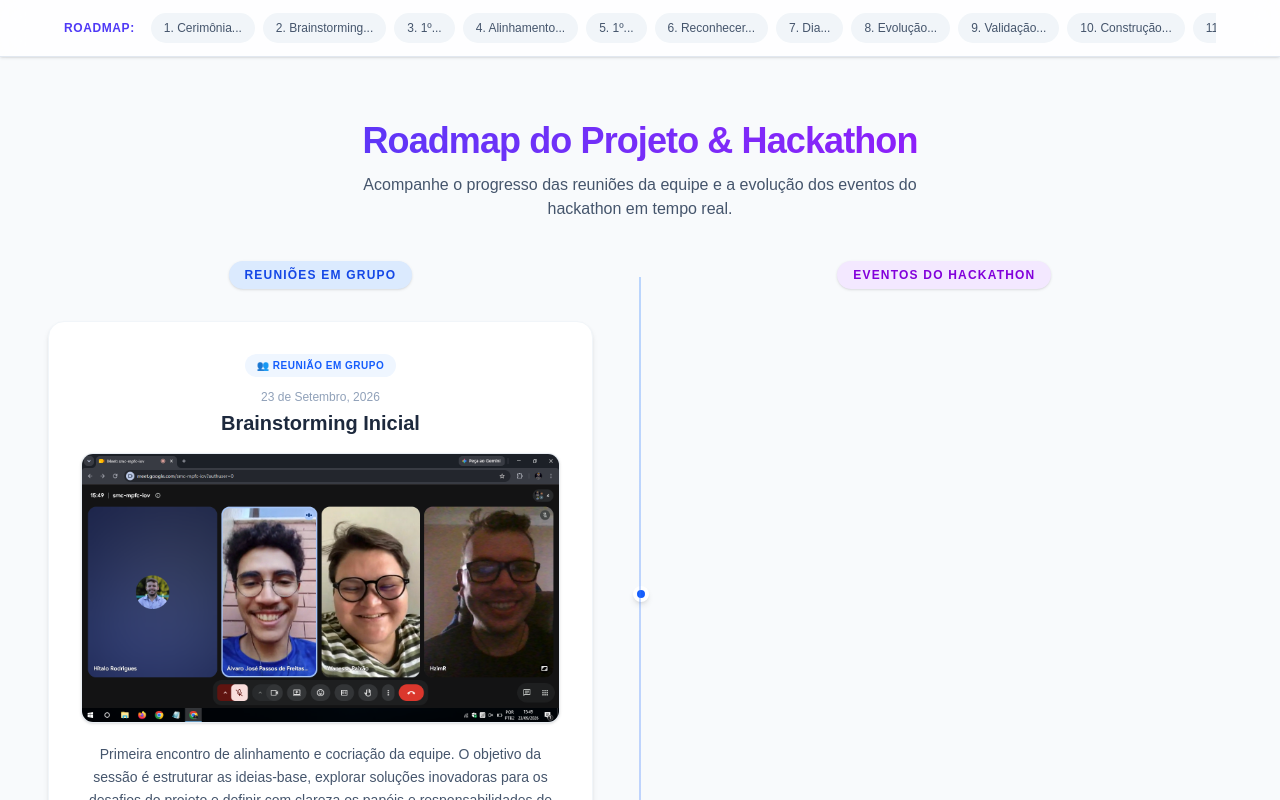
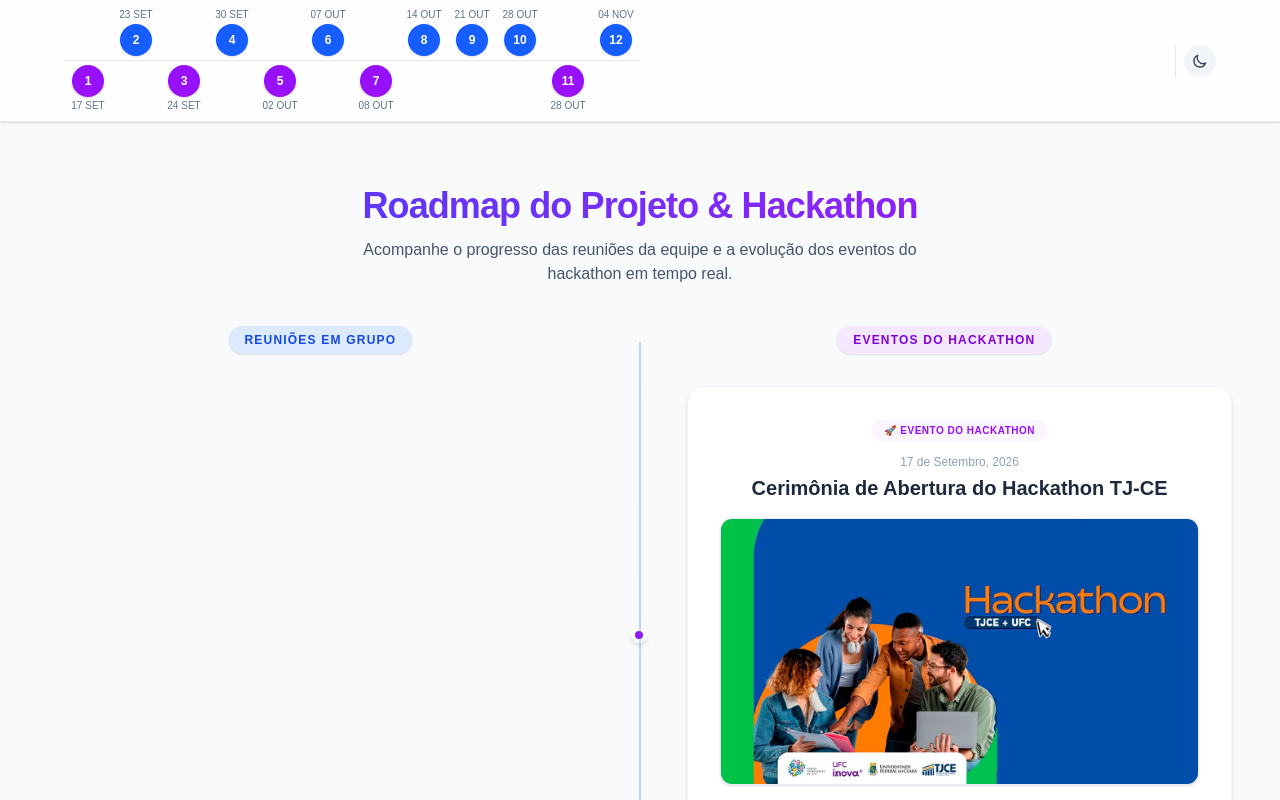
Before and after one commit to Hzimr/trajetoriahackathonTJCE2026, a Next.js app: page / in a window 1280 px wide. Shown: the top 800 px of the page. Built offline with nearby package versions, Linux system fonts and the light colour scheme.

Commit message:
feat: novo Roadmap e ordenação dos Itens do Roadmap

```diff
--- a/app/components/RoadmapNav.tsx
+++ b/app/components/RoadmapNav.tsx
@@ -1,11 +1,17 @@
 "use client";
 
 import { RoadmapItem } from "../types/roadmap";
+import { formatShortDate } from "../utils/roadmapDate";
 import ThemeToggle from "./ThemeToggle";
 
 interface RoadmapNavProps {
   items: RoadmapItem[];
 }
+
+const CIRCLE_COLORS = {
+  meeting: "bg-blue-600 hover:bg-blue-500 focus-visible:ring-blue-400",
+  hackathon: "bg-purple-600 hover:bg-purple-500 focus-visible:ring-purple-400",
+} as const;
 
 export default function RoadmapNav({ items }: RoadmapNavProps) {
   const scrollToSection = (id: string) => {
@@ -18,23 +24,65 @@ export default function RoadmapNav({ items }: RoadmapNavProps) {
   return (
     <nav
       suppressHydrationWarning
-      className="sticky top-0 z-50 bg-white/80 dark:bg-slate-900/80 backdrop-blur-md border-b border-slate-200 dark:border-slate-800 shadow-sm py-3 px-4"
+      className="sticky top-0 z-50 bg-white/80 dark:bg-slate-900/80 backdrop-blur-md border-b border-slate-200 dark:border-slate-800 shadow-sm py-2 px-4"
     >
       <div className="max-w-6xl mx-auto flex items-center justify-between overflow-x-auto gap-4 no-scrollbar">
-        <span className="text-xs font-bold uppercase tracking-wider text-indigo-600 dark:text-indigo-400 whitespace-nowrap">
-          Roadmap:
-        </span>
-        <div className="flex items-center gap-2">
-          {items.map((item, index) => (
-            <button
-              key={item.id}
-              onClick={() => scrollToSection(item.id)}
-              className="px-3 py-1.5 text-xs font-medium text-slate-600 dark:text-slate-300 bg-slate-100 dark:bg-slate-800 hover:bg-indigo-50 dark:hover:bg-indigo-950/50 hover:text-indigo-600 dark:hover:text-indigo-400 rounded-full transition-all whitespace-nowrap border border-transparent hover:border-indigo-200 dark:hover:border-indigo-800"
-            >
-              {index + 1}. {item.title.split(" ")[0]}...
-            </button>
-          ))}
+        <div className="flex items-stretch">
+          {items.map((item, index) => {
+            const isMeeting = item.category === "meeting";
+            const shortDate = formatShortDate(item.date);
+
+            const circle = (
+              <button
+                onClick={() => scrollToSection(item.id)}
+                aria-label={`${index + 1}. ${item.title} (${item.date})`}
+                title={item.title}
+                className={`w-8 h-8 shrink-0 rounded-full text-xs font-bold text-white shadow-sm transition-transform hover:scale-110 focus:outline-none focus-visible:ring-2 ${
+                  CIRCLE_COLORS[isMeeting ? "meeting" : "hackathon"]
+                }`}
+              >
+                {index + 1}
+              </button>
+            );
+
+            const dateLabel = (
+              <span className="text-[10px] font-medium uppercase leading-none text-slate-500 dark:text-slate-400 whitespace-nowrap">
+                {shortDate}
+              </span>
+            );
+
+            return (
+              <div
+                key={item.id}
+                className="flex flex-col items-center w-12 shrink-0"
+              >
+                {/* Linha de cima: reuniões */}
+                <div className="h-12 flex flex-col items-center justify-end gap-1">
+                  {isMeeting && (
+                    <>
+                      {dateLabel}
+                      {circle}
+                    </>
+                  )}
+                </div>
+
+                {/* Divisória */}
+                <div className="h-px w-full bg-slate-200 dark:bg-slate-700 my-1" />
+
+                {/* Linha de baixo: hackathons */}
+                <div className="h-12 flex flex-col items-center justify-start gap-1">
+                  {!isMeeting && (
+                    <>
+                      {circle}
+                      {dateLabel}
+                    </>
+                  )}
+                </div>
+              </div>
+            );
+          })}
         </div>
+
         {/* Botão de Alternância de Tema */}
         <div className="flex items-center pl-2 border-l border-slate-200 dark:border-slate-800">
           <ThemeToggle />
--- a/app/layout.tsx
+++ b/app/layout.tsx
@@ -29,7 +29,10 @@ export default function RootLayout({
       className={`${geistSans.variable} ${geistMono.variable} h-full antialiased`}
     >
       <head />
-      <body className="bg-slate-50 dark:bg-slate-950 text-slate-900 dark:text-slate-100 antialiased">
+      <body
+        suppressHydrationWarning
+        className="bg-slate-50 dark:bg-slate-950 text-slate-900 dark:text-slate-100 antialiased"
+      >
         {children}
       </body>
     </html>
--- a/app/page.tsx
+++ b/app/page.tsx
@@ -1,20 +1,18 @@
 import RoadmapNav from "./components/RoadmapNav";
 import RoadmapItemCard from "./components/RoadmapItemCard";
 import { roadmapData } from "./data/roadmapData";
+import { sortRoadmapItems } from "./utils/roadmapDate";
+
+const sortedItems = sortRoadmapItems(roadmapData);
 
 export default function Home() {
-  const meetings = roadmapData.filter((item) => item.category === "meeting");
-  const hackathons = roadmapData.filter(
-    (item) => item.category === "hackathon",
-  );
-
   return (
     <main
       suppressHydrationWarning
       className="min-h-screen bg-slate-50 dark:bg-slate-950 text-slate-900 dark:text-slate-100 pb-20"
     >
       {/* Navegação fixa no topo */}
-      <RoadmapNav items={roadmapData} />
+      <RoadmapNav items={sortedItems} />
 
       {/* Cabeçalho da Página */}
       <header className="max-w-4xl mx-auto text-center pt-16 pb-10 px-4">
@@ -32,8 +30,7 @@ export default function Home() {
         {/* Linha vertical central da timeline (visível apenas em desktop) */}
         <div className="absolute left-1/2 -translate-x-1/2 top-4 bottom-4 w-0.5 bg-linear-to-b from-blue-500 via-indigo-500 to-purple-500 hidden md:block opacity-30" />
 
-        {/* SEÇÃO 1: Reuniões em Grupo */}
-        <section className="mb-16">
+        {/* Legenda dos lados */}
         <div className="flex justify-around mb-8 relative z-10">
           <span className="bg-blue-100 dark:bg-blue-900/40 text-blue-700 dark:text-blue-300 text-xs font-bold uppercase tracking-widest px-4 py-1.5 rounded-full shadow-sm">
             Reuniões em Grupo
@@ -43,21 +40,12 @@ export default function Home() {
           </span>
         </div>
 
+        {/* Timeline única, em ordem cronológica */}
         <div className="space-y-4">
-            {meetings.map((item, index) => (
-              <RoadmapItemCard key={item.id} item={item} index={index} />
+          {sortedItems.map((item) => (
+            <RoadmapItemCard key={item.id} item={item} />
           ))}
         </div>
-        </section>
-
-        {/* SEÇÃO 2: Eventos do Hackathon */}
-        <section>
-          <div className="space-y-4">
-            {hackathons.map((item, index) => (
-              <RoadmapItemCard key={item.id} item={item} index={index} />
-            ))}
-          </div>
-        </section>
       </div>
     </main>
   );
--- /dev/null
+++ b/app/utils/roadmapDate.ts
@@ -0,0 +1,62 @@
+import { RoadmapItem } from "../types/roadmap";
+
+const MONTHS = [
+  "janeiro",
+  "fevereiro",
+  "março",
+  "abril",
+  "maio",
+  "junho",
+  "julho",
+  "agosto",
+  "setembro",
+  "outubro",
+  "novembro",
+  "dezembro",
+];
+
+const MONTHS_SHORT = [
+  "jan",
+  "fev",
+  "mar",
+  "abr",
+  "mai",
+  "jun",
+  "jul",
+  "ago",
+  "set",
+  "out",
+  "nov",
+  "dez",
+];
+
+// "17 de Setembro, 2026" -> { day: 17, month: 8, year: 2026 }
+function parseDate(date: string) {
+  const match = date
+    .toLowerCase()
+    .match(/(\d{1,2})\s+de\s+([a-zçãé]+),?\s+(\d{4})/);
+  if (!match) return null;
+
+  const month = MONTHS.indexOf(match[2]);
+  if (month === -1) return null;
+
+  return { day: Number(match[1]), month, year: Number(match[3]) };
+}
+
+export function getTimestamp(date: string): number {
+  const parsed = parseDate(date);
+  if (!parsed) return Number.MAX_SAFE_INTEGER; // datas inválidas vão pro final
+  return new Date(parsed.year, parsed.month, parsed.day).getTime();
+}
+
+// "17 de Setembro, 2026" -> "17 set"
+export function formatShortDate(date: string): string {
+  const parsed = parseDate(date);
+  if (!parsed) return "";
+  return `${String(parsed.day).padStart(2, "0")} ${MONTHS_SHORT[parsed.month]}`;
+}
+
+// Ordena por data (estável: na mesma data, mantém a ordem do array original)
+export function sortRoadmapItems(items: RoadmapItem[]): RoadmapItem[] {
+  return [...items].sort((a, b) => getTimestamp(a.date) - getTimestamp(b.date));
+}
```
Lines whose indentation alone changed are shown as unchanged.
